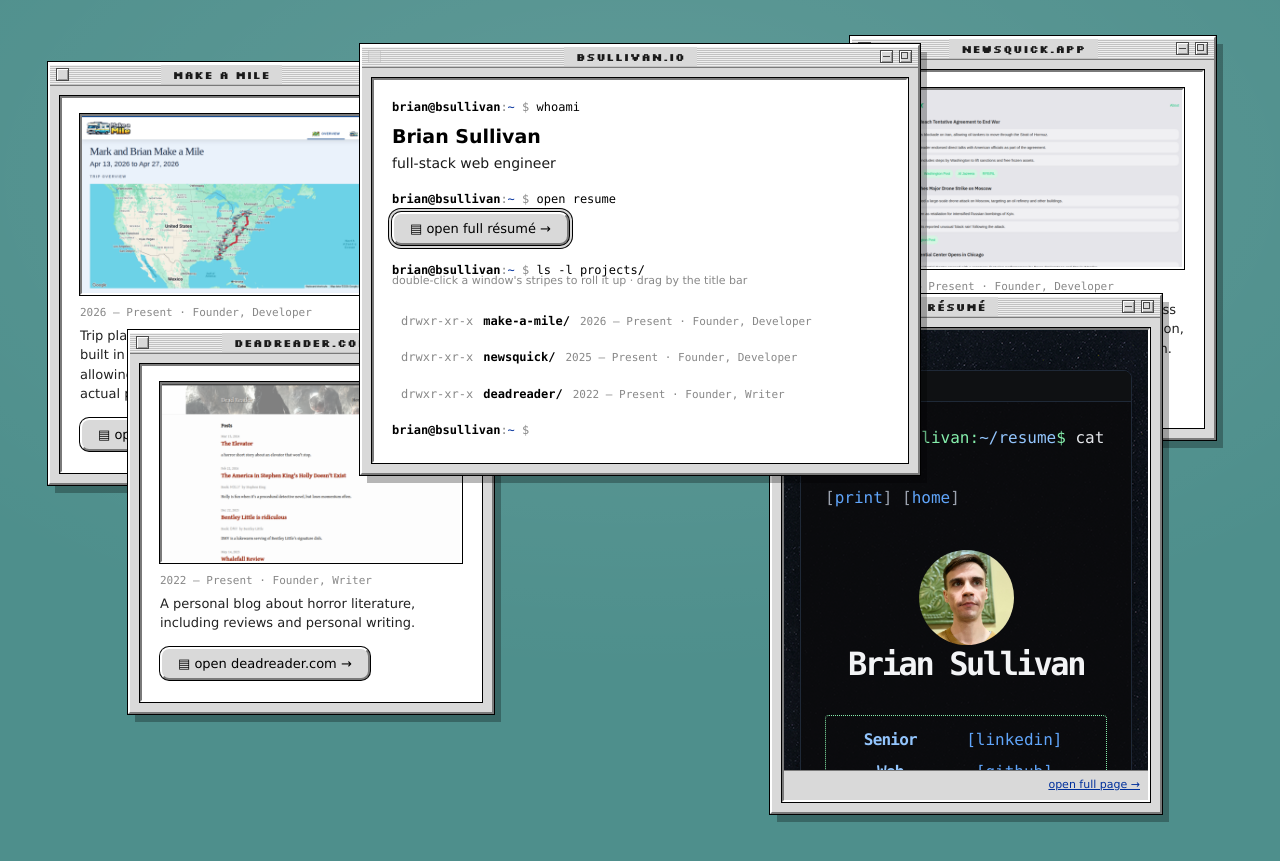
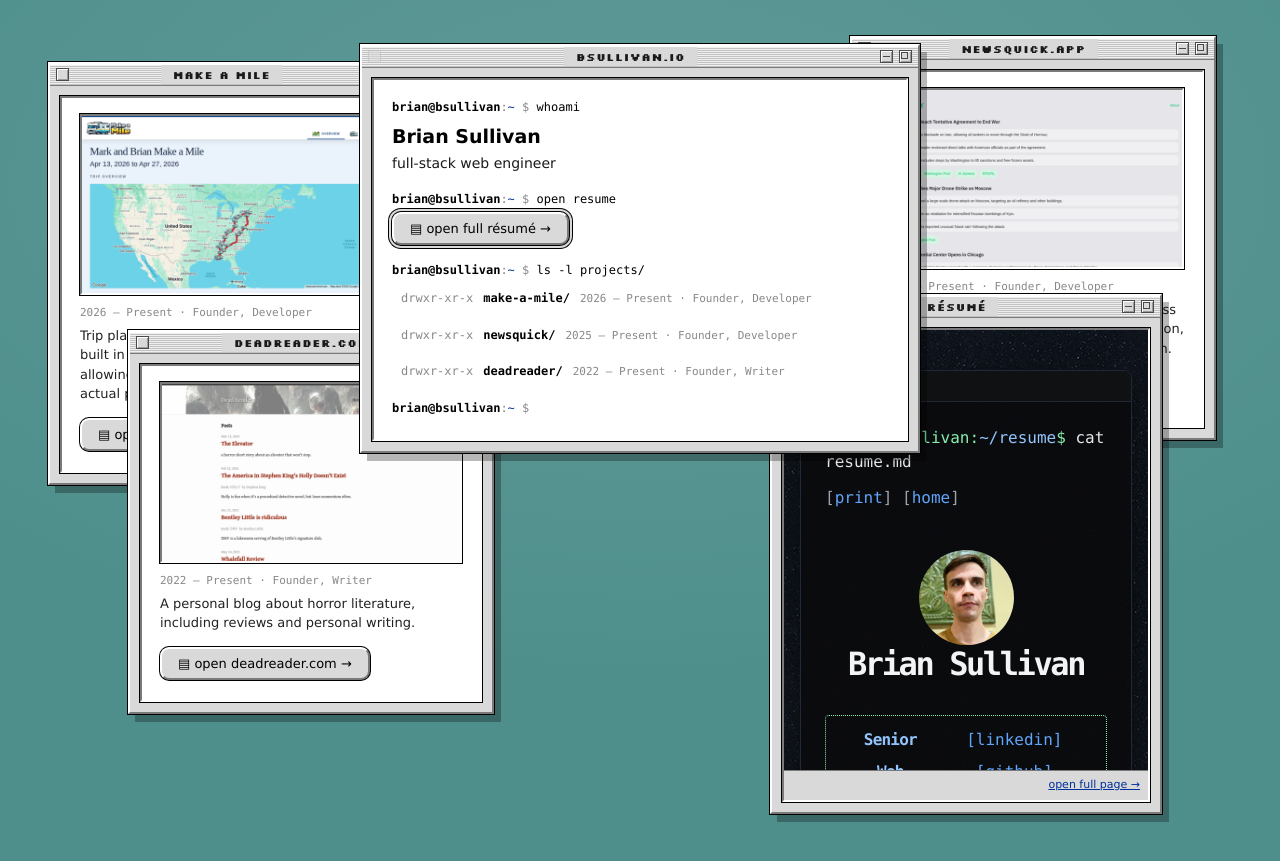
Before and after one commit to bsullivan-io/bsullivan.io, a Jekyll site: the page built from index.html, in a window 1280 px wide. Shown: the top 861 px of the page. Built offline with Jekyll 4.4.1, drawn with Linux system fonts in a browser that asks for light colours.

Commit message:
Remove window-interaction hint text
Drop the "double-click a window's stripes to roll it up · drag by the
title bar" line (and its unused .hint style) from the main window.

Co-Authored-By: Claude Opus 4.8 <noreply@anthropic.com>

```diff
--- a/_layouts/home.html
+++ b/_layouts/home.html
@@ -144,7 +144,6 @@
     .cmd  { color: #000; }
     .name-out { display: block; font-size: 19px; font-weight: 700; color: #000; margin: 6px 0 2px; }
     .block { margin: 4px 0 16px; }
-    .hint { color: var(--ink-faint); font-size: 11px; margin: -8px 0 14px; }
 
     /* ---- platinum button ---- */
     .btn {
@@ -226,8 +225,6 @@
           <div class="promptline">
             <span class="user">brian@bsullivan</span><span class="at">:</span><span class="path">~</span> <span class="sym">$</span> <span class="cmd">ls -l projects/</span>
           </div>
-          <p class="hint">double-click a window's stripes to roll it up &middot; drag by the title bar</p>
-
           {% for fname in featured %}
             {% assign p = site.data.projects | where: "project", fname | first %}
             {% if p %}
```
